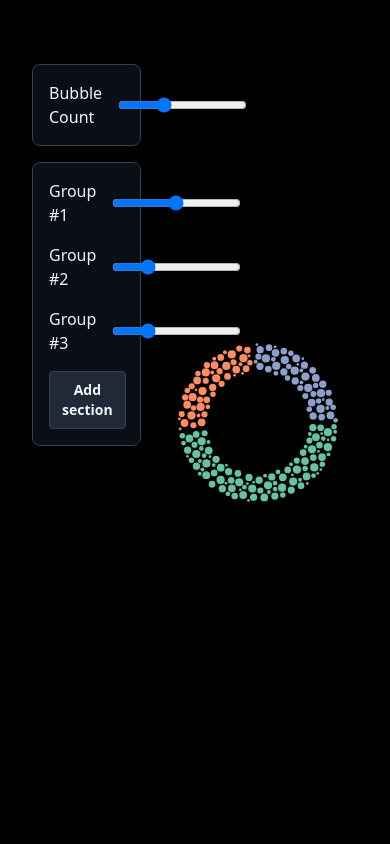
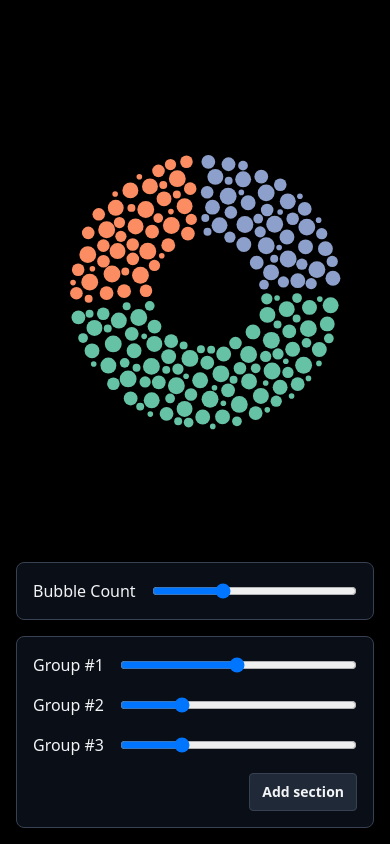
Before and after one commit to headonkeyboard/bubble-donut-chart, a React (Create React App) app: page / in a window 390 px wide. Built offline with nearby package versions, Linux system fonts and the light colour scheme.

Commit message:
improve responsive

```diff
--- a/src/App.tsx
+++ b/src/App.tsx
@@ -53,11 +53,11 @@ function App() {
     }, [sections]);
 
   return (
-    <div className="p-8 flex min-h-screen space-x-4 text-gray-100">
-        <div className="w-4/12 self-start mt-8 max-w-sm">
+    <div className="p-4 md:p-8 flex flex-col-reverse md:flex-row min-h-screen space-x-4 text-gray-100">
+        <div className="md:w-4/12 md:self-start md:mt-8 md:max-w-sm">
             <BubbleDonutBuilder bubbleCount={defaultBubbleCount} sections={sections} onChange={handleSectionsChange} onBubbleCountChange={handleBubbleCountChange} />
         </div>
-        <div className="w-8/12 flex flex-1 flex-shrink-0 flex-col justify-items-stretch">
+        <div className="md:w-8/12 flex flex-1 flex-shrink-0 flex-col justify-items-stretch">
             <BubbleDonutChart bubbles={bubbles} />
         </div>
     </div>
```
Also changed, not shown: 1 other file (tests, documents, lock files or other folders).
